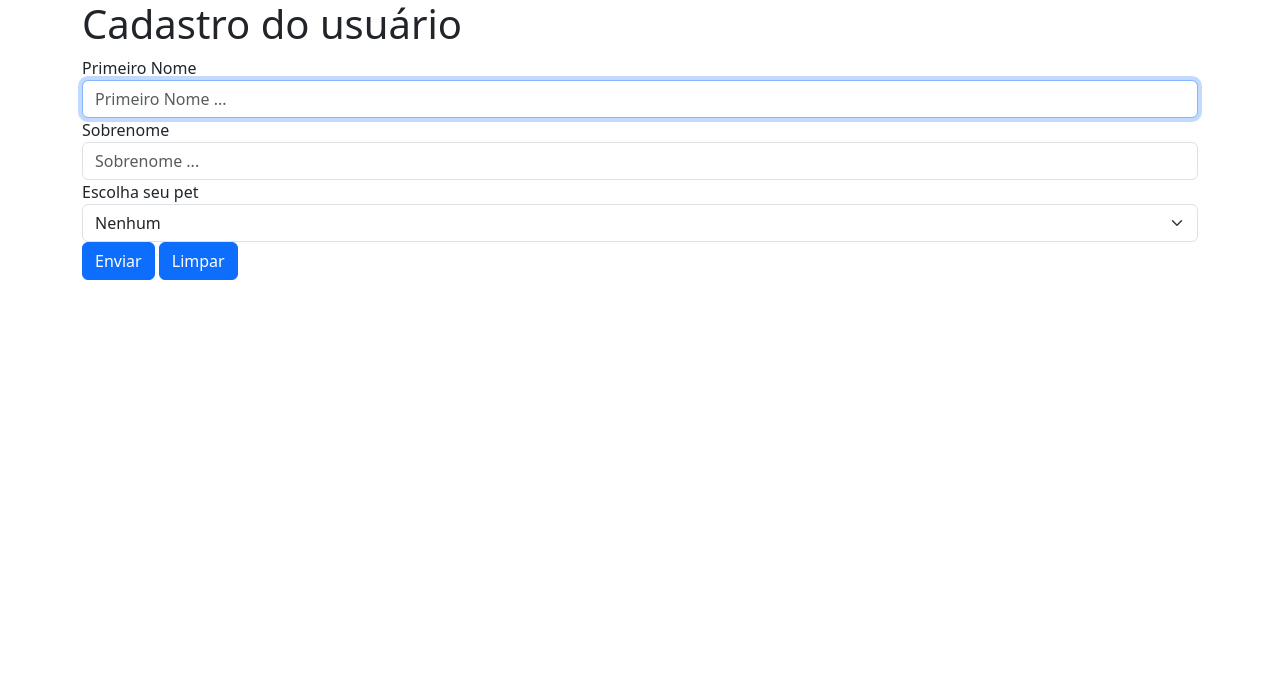
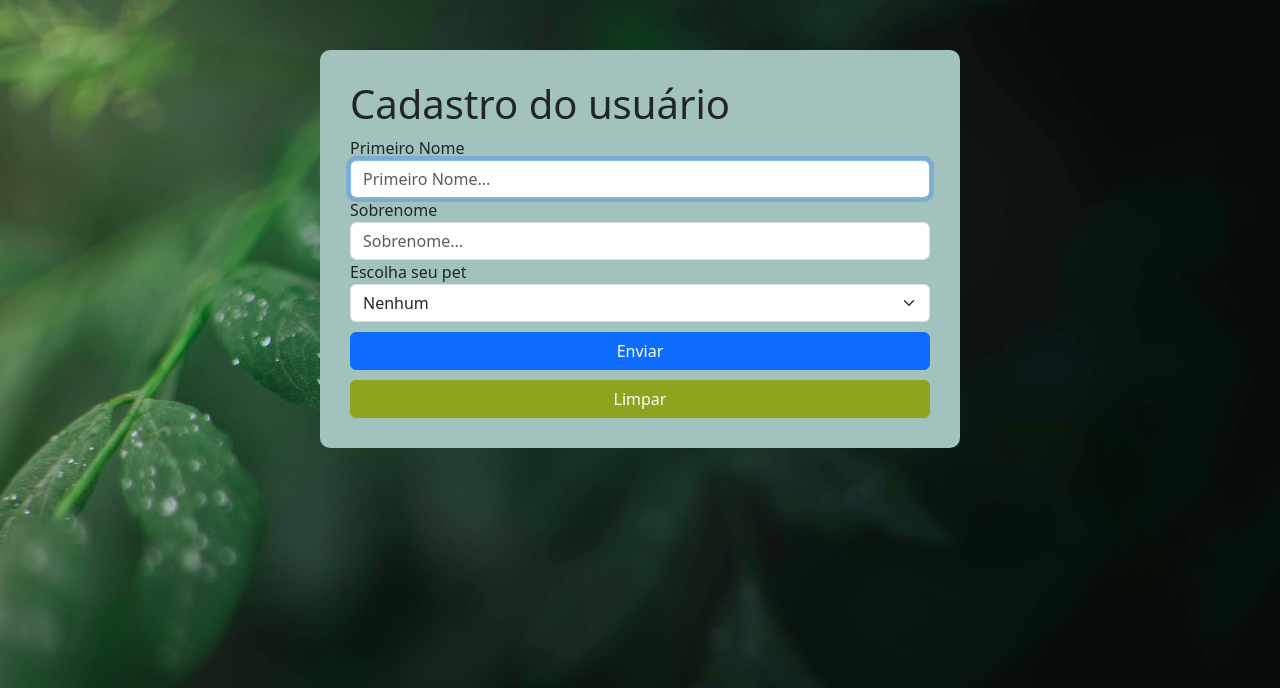
Before and after one commit to Milton-Pires/projetoPHP2H2025, a PHP site: page / in a window 1280 px wide. Shown: the top 688 px of the page. Run offline with PHP 8.4, Linux system fonts and the light colour scheme.

Commit message:
finalizando index php

```diff
--- a/Bootstrap/css/style.css
+++ b/Bootstrap/css/style.css
@@ -4,3 +4,30 @@
     padding: 0;
     border: 0px;
 }
+
+button{
+    margin-top:10px;
+    width: 100%;
+}
+body{
+    background-image: url(../images/logo.jpg);
+    background-repeat: no-repeat;
+    background-size: cover;
+    background-attachment: inherit;
+}
+
+#limpar{
+    background-color: #8FA31E;
+    border-color: #8FA31E;
+}
+
+.container{
+    border-color: black;
+    border-radius:10px;
+    margin-top: 50px;
+    border-width: 2px;
+    width: 50%;
+    padding: 30px;
+    background-color: #A1C2BD;
+
+}
--- a/Bootstrap/include/cadastrar.php
+++ b/Bootstrap/include/cadastrar.php
@@ -1,5 +1,6 @@
 <?php
 
-echo "Cadastrado com sucesso";
+
+
 
 ?>
--- a/Bootstrap/index.php
+++ b/Bootstrap/index.php
@@ -14,12 +14,12 @@
         <form action="include/cadastrar.php" method="post">
         <div class="md-3">
         <label for="primeiroNome">Primeiro Nome</label>
-        <input  class="form-control"type="text" name="primeiroNome" id="primeiroNome" placeholder="Primeiro Nome ..." maxlength ="50" required autofocus>
+        <input  class="form-control"type="text" name="primeiroNome" id="primeiroNome" placeholder="Primeiro Nome..." maxlength ="50" required autofocus autocomplete="off">
         </div>
 
         <div class="md-3">
         <label for="Sobrenome">Sobrenome</label>
-        <input class="form-control" type="text" name="Sobrenome" id="Sobrenome" placeholder="Sobrenome ..." maxlength ="50" required>
+        <input class="form-control" type="text" name="Sobrenome" id="Sobrenome" placeholder="Sobrenome..." maxlength ="50" required autocomplete="off">
         </div>
 
         <div class="md-3">
@@ -33,8 +33,9 @@
         </select>
 </div>
         <div class="md-3">
-        <button  class="btn btn-primary" type="submit">Enviar</button>
-        <button class="btn btn-primary" type="reset">Limpar</button>
+        <button  class="btn btn-primary"  id="enviar"type="submit">Enviar</button>
+        <br>
+        <button class="btn btn-primary" id="limpar"type="reset">Limpar</button>
 </div>
 
         </form>
```
Also changed, not shown: Bootstrap/images/logo.jpg (added).
